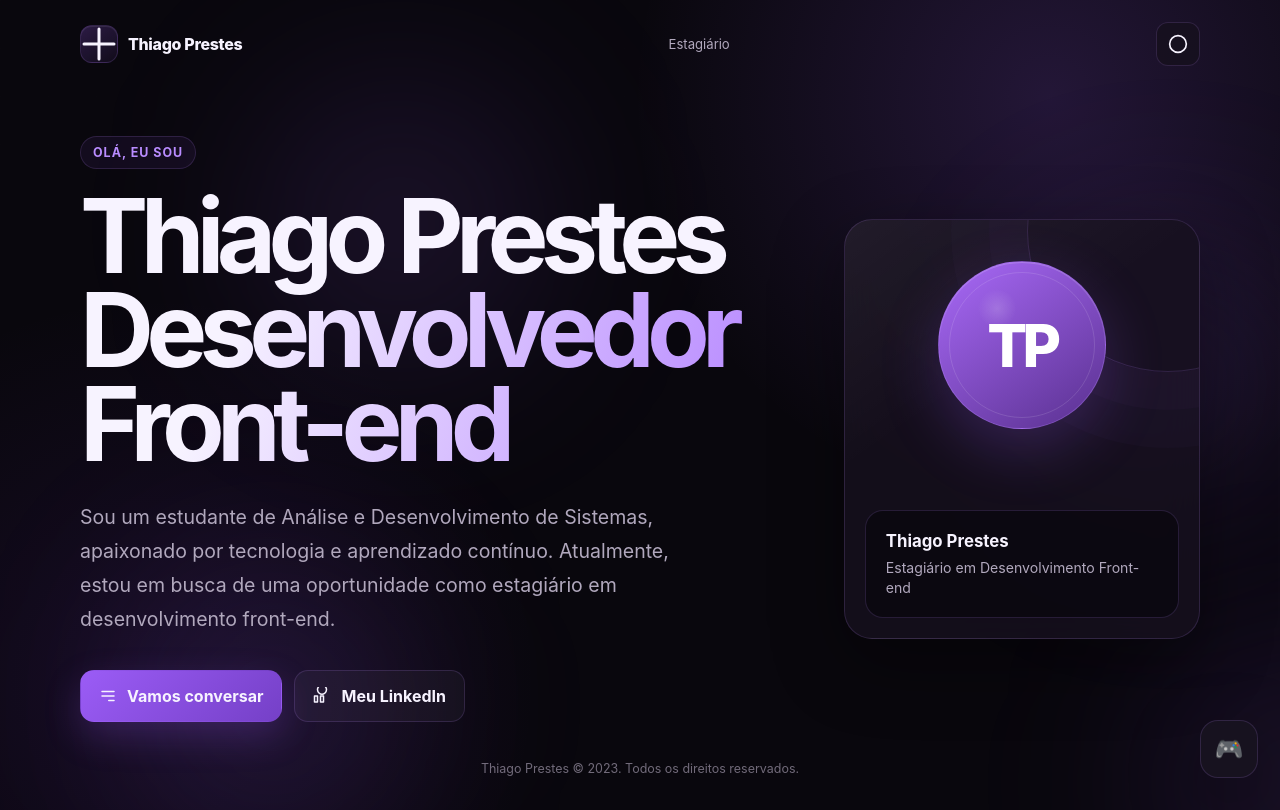
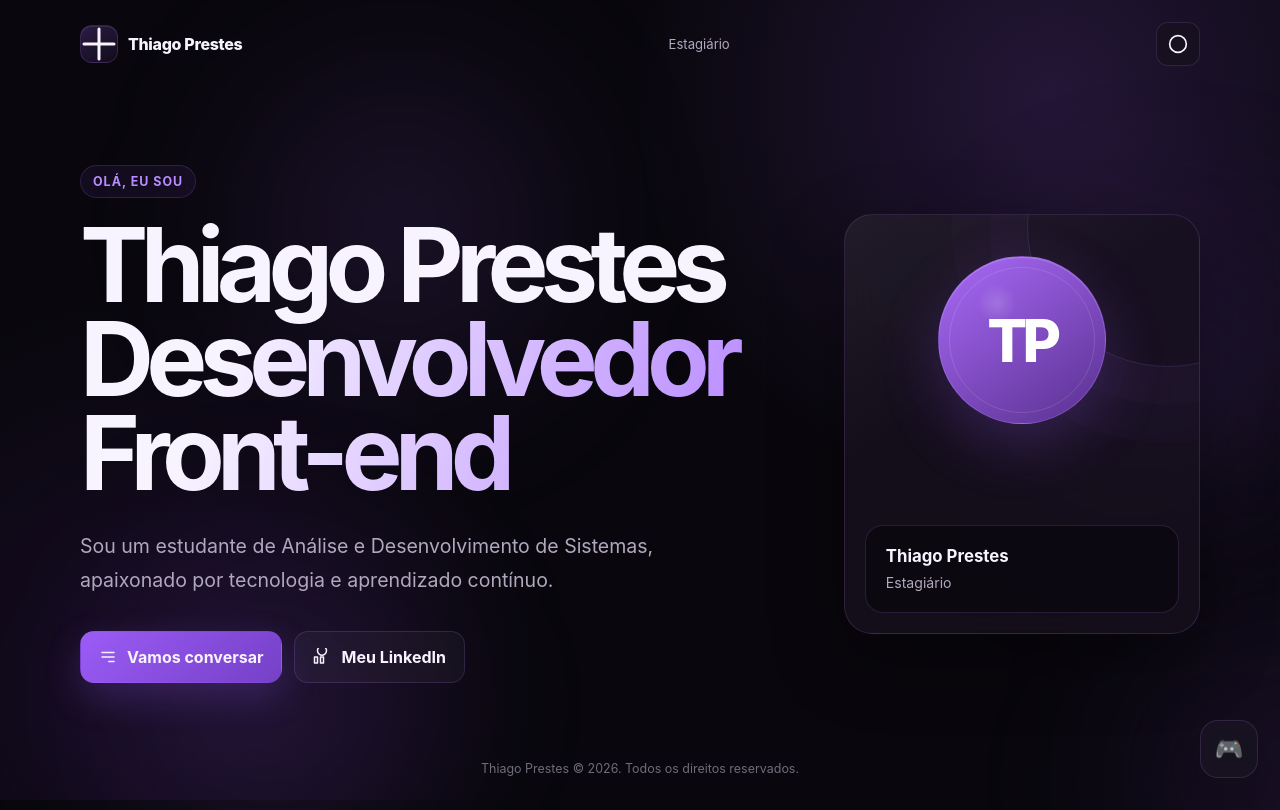
Before and after one commit to Thiago-bot872/Thiago-bot872.github.io, a plain HTML site: page index.html in a window 1280 px wide. Drawn offline with Linux system fonts and the light colour scheme.

Commit message:
atualizado

```diff
--- a/index.html
+++ b/index.html
@@ -559,7 +559,7 @@
         </h1>
 
         <div class="intro">
-          Sou um estudante de Análise e Desenvolvimento de Sistemas, apaixonado por tecnologia e aprendizado contínuo. Atualmente, estou em busca de uma oportunidade como estagiário em desenvolvimento front-end.
+          Sou um estudante de Análise e Desenvolvimento de Sistemas, apaixonado por tecnologia e aprendizado contínuo.
         </div>
 
         <div class="actions">
@@ -588,13 +588,13 @@
 
         <div class="card-content">
           <strong>Thiago Prestes</strong>
-          <span>Estagiário em Desenvolvimento Front-end</span>
+          <span>Estagiário</span>
         </div>
       </aside>
     </main>
 
     <footer>
-      Thiago Prestes © 2023. Todos os direitos reservados.
+      Thiago Prestes © 2026. Todos os direitos reservados.
     </footer>
   </div>
 
```
